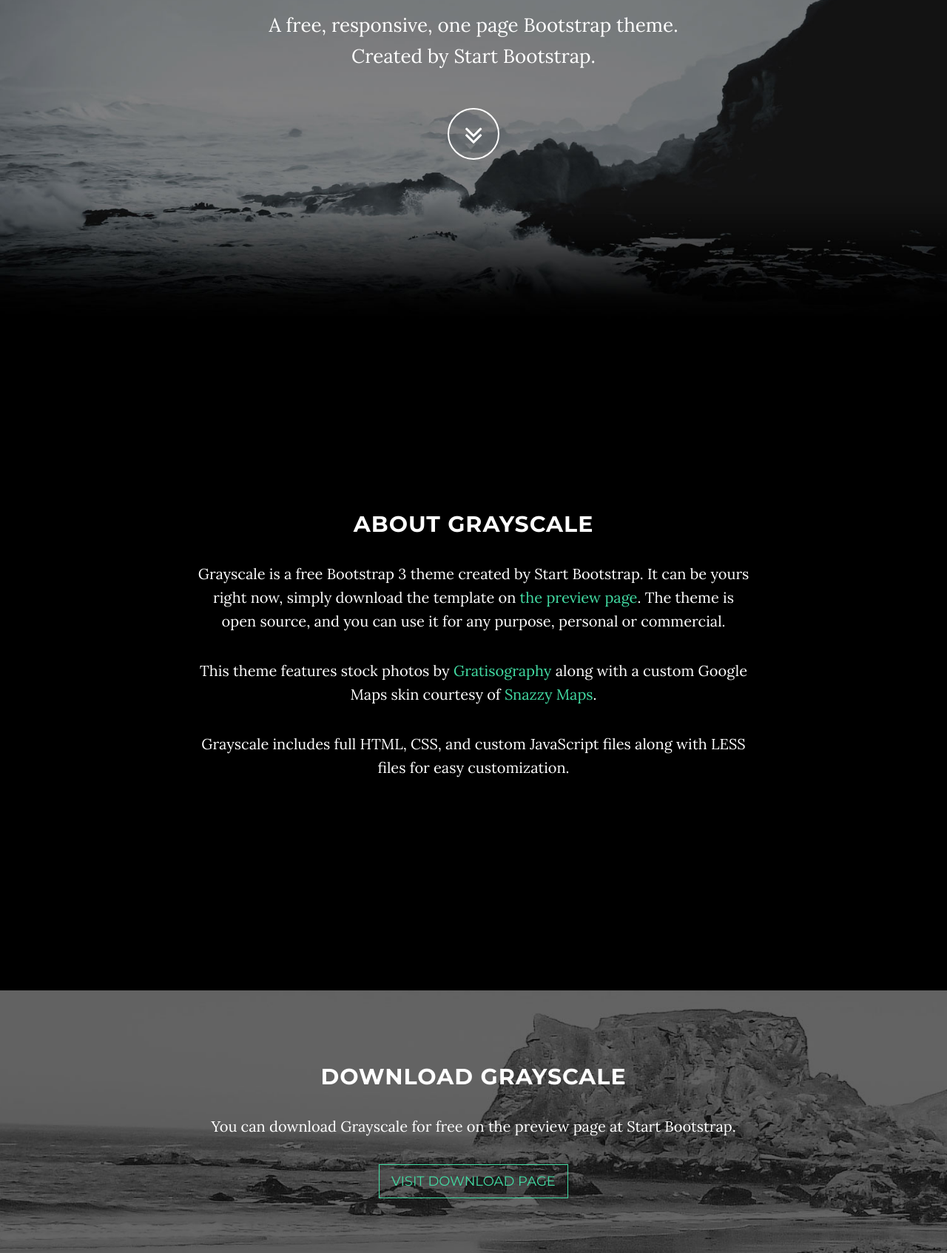
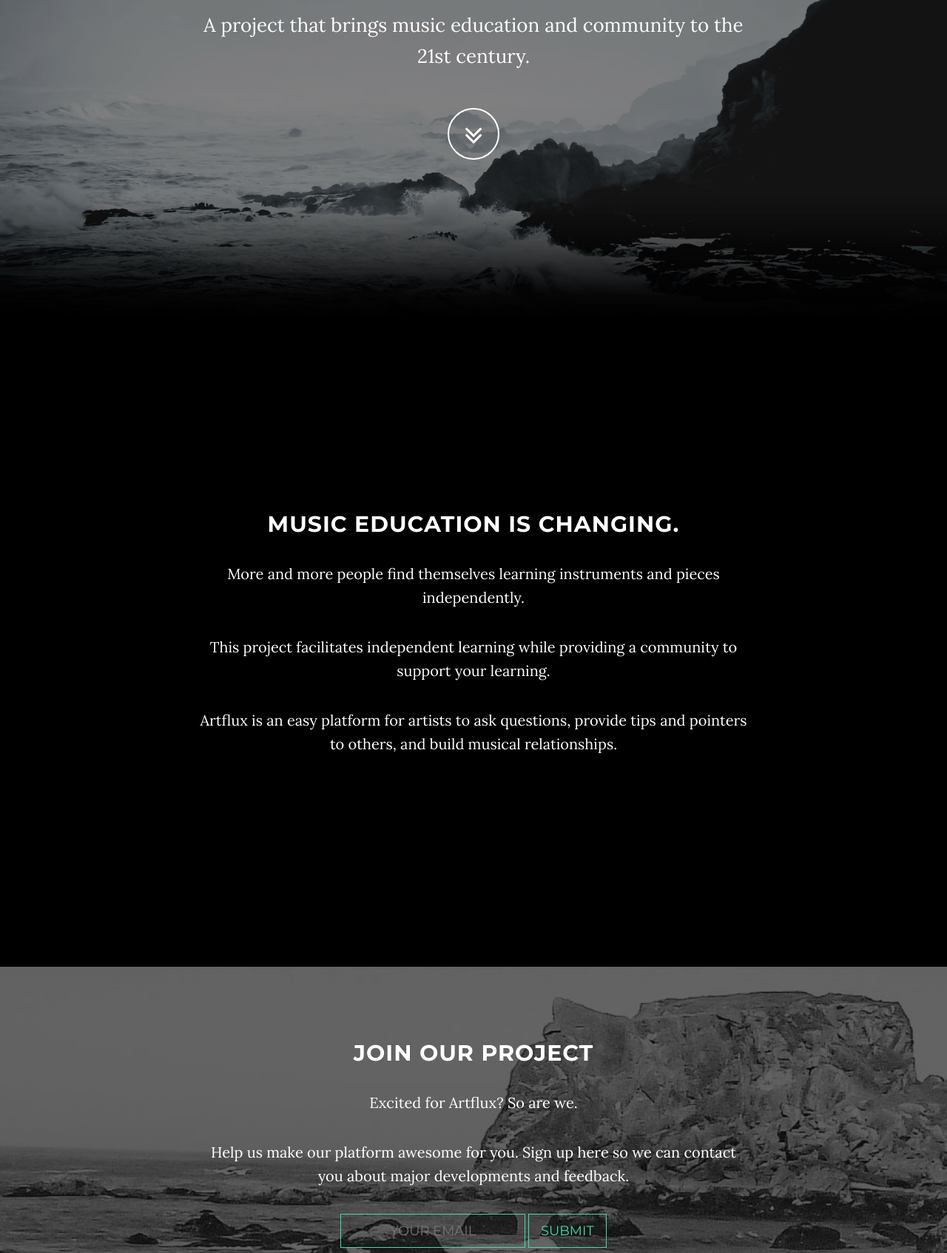
Before and after one commit to artflux-project/artflux-project.github.io, a plain HTML site: page index.html in a window 1280 px wide. Shown: the part 358-2052 px from the top of the page at 74% size. Drawn offline with Linux system fonts and the light colour scheme; some packages are replaced by stand-ins of ours; a script that the page names is missing.

Commit message:
landing page v1

```diff
--- a/index.html
+++ b/index.html
@@ -78,8 +78,8 @@
             <div class="container">
                 <div class="row">
                     <div class="col-md-8 col-md-offset-2">
-                        <h1 class="brand-heading">Grayscale</h1>
-                        <p class="intro-text">A free, responsive, one page Bootstrap theme.<br>Created by Start Bootstrap.</p>
+                        <h1 class="brand-heading">Artflux</h1>
+                        <p class="intro-text">A project that brings music education and community to the 21st century.</p>
                         <a href="#about" class="btn btn-circle page-scroll">
                             <i class="fa fa-angle-double-down animated"></i>
                         </a>
@@ -93,10 +93,10 @@
     <section id="about" class="container content-section text-center">
         <div class="row">
             <div class="col-lg-8 col-lg-offset-2">
-                <h2>About Grayscale</h2>
-                <p>Grayscale is a free Bootstrap 3 theme created by Start Bootstrap. It can be yours right now, simply download the template on <a href="http://startbootstrap.com/template-overviews/grayscale/">the preview page</a>. The theme is open source, and you can use it for any purpose, personal or commercial.</p>
-                <p>This theme features stock photos by <a href="http://gratisography.com/">Gratisography</a> along with a custom Google Maps skin courtesy of <a href="http://snazzymaps.com/">Snazzy Maps</a>.</p>
-                <p>Grayscale includes full HTML, CSS, and custom JavaScript files along with LESS files for easy customization.</p>
+                <h2>Music education is changing.</h2>
+                <p>More and more people find themselves learning instruments and pieces independently.</p>
+                <p>This project facilitates independent learning while providing a community to support your learning.</p>
+                <p>Artflux is an easy platform for artists to ask questions, provide tips and pointers to others, and build musical relationships.</p>
             </div>
         </div>
     </section>
@@ -106,9 +106,12 @@
         <div class="download-section">
             <div class="container">
                 <div class="col-lg-8 col-lg-offset-2">
-                    <h2>Download Grayscale</h2>
-                    <p>You can download Grayscale for free on the preview page at Start Bootstrap.</p>
-                    <a href="http://startbootstrap.com/template-overviews/grayscale/" class="btn btn-default btn-lg">Visit Download Page</a>
+                    <h2>Join our project</h2>
+                    <p>Excited for Artflux? So are we.</p><p>Help us make our platform awesome for you. Sign up here so we can contact you about major developments and feedback.</p>
+                	<form id="email-form">
+                		<input type="text" name="email" class="btn btn-default btn-lg" placeholder="Your email">
+                		<input type="submit" name="go" class="btn btn-default btn-lg">
+                	</form>
                 </div>
             </div>
         </div>
@@ -119,11 +122,6 @@
         <div class="row">
             <div class="col-lg-8 col-lg-offset-2">
                 <h2>Sign up for updates</h2>
-                <p>Excited for Artflux? So are we.</p><p> Sign up here so we can notify you when Artflux is ready for release.</p>
-                <form id="email-form">
-                	<input type="text" name="email" class="btn btn-default btn-lg" placeholder="Your email">
-                	<input type="submit" name="go" class="btn btn-default btn-lg">
-                </form>
 
 
                 <ul class="list-inline banner-social-buttons">
@@ -142,12 +140,13 @@
     </section>
 
     <!-- Map Section -->
-    <div id="map"></div>
+    <!-- <div id="map"></div> -->
 
     <!-- Footer -->
     <footer>
         <div class="container text-center">
-            <p>Copyright &copy; Your Website 2014</p>
+            <p>Copyright &copy; Artflux 2014</p>
+            <!-- don't actually have a copyright lol -->
         </div>
     </footer>
 
```
